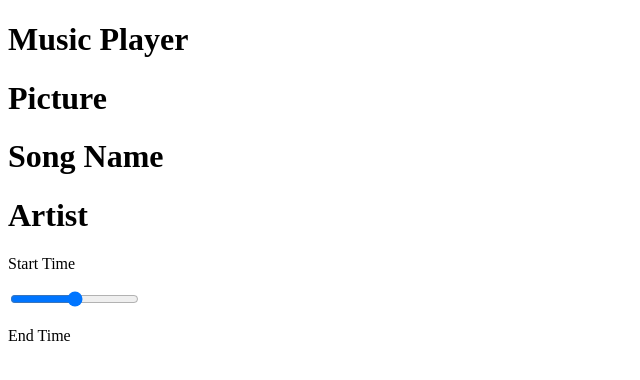
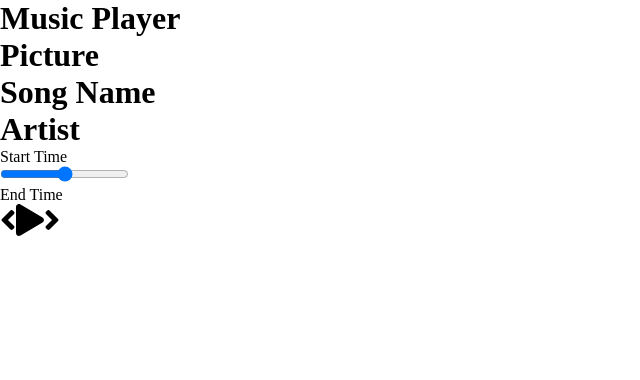
Before and after one commit to DanteCypress/wavey, a React (Create React App) app: page / in a window 1280 px wide. Shown: the top 380 px of the page, without its empty margins (0-640 px from the left). Built offline with nearby package versions, Linux system fonts and the light colour scheme.

Commit message:
updated sass 4.14.1

```diff
--- a/package.json
+++ b/package.json
@@ -9,7 +9,7 @@
     "@testing-library/jest-dom": "^5.11.5",
     "@testing-library/react": "^11.1.1",
     "@testing-library/user-event": "^12.2.0",
-    "node-sass": "^5.0.0",
+    "node-sass": "^4.14.1",
     "react": "^17.0.1",
     "react-dom": "^17.0.1",
     "react-scripts": "4.0.0",
--- a/src/App.js
+++ b/src/App.js
@@ -1,6 +1,7 @@
 import React from 'react'
 import Player from './components/Player'
 import Song from './components/Song'
+import './styles/app.scss'
 
 function App() {
   return (
--- a/src/components/Player.js
+++ b/src/components/Player.js
@@ -1,4 +1,7 @@
 import React from 'react'
+import {FontAwesomeIcon} from '@fortawesome/react-fontawesome'
+import {faPlay,faAngleLeft,faAngleRight} from '@fortawesome/free-solid-svg-icons'
+
 
 function Player() {
     return (
@@ -9,7 +12,9 @@
             <p>End Time</p>
             </div>
             <div className="play-control">
-
+                <FontAwesomeIcon className='skip-back' size="2x" icon={faAngleLeft} />
+                <FontAwesomeIcon className='play' size="2x" icon={faPlay} />
+                <FontAwesomeIcon className='skip-fprward' size="2x" icon={faAngleRight} />
             </div>
         </div>
     )
--- a/src/styles/app.scss
+++ b/src/styles/app.scss
@@ -3,3 +3,6 @@
   padding: 0;
   box-sizing: border-box;
 }
+
+@import "./player";
+@import "./song";
```
Also changed, not shown: src/styles/_player.scss (added), src/styles/_song.scss (added), 1 other file (tests, documents, lock files or other folders).
